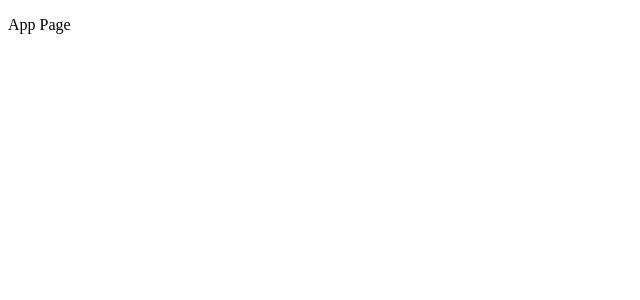
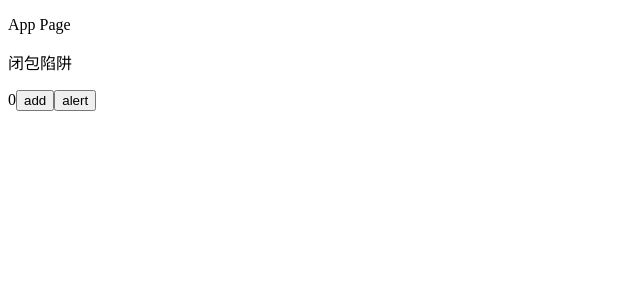
Before and after one commit to yinxi0607/wenjuanxing, a React (Vite) app: page / in a window 1280 px wide. Shown: the top 300 px of the page, without its empty margins (0-640 px from the left). Built offline with nearby package versions, Linux system fonts and the light colour scheme.

Commit message:
add closure trap

```diff
--- a/src/App.tsx
+++ b/src/App.tsx
@@ -7,6 +7,8 @@
 // import UseMemoDemo from "./UseMemoDemo.tsx";
 // import {useTitle} from "ahooks"
 
+import ClosureTrapDemo from "./ClosureTrapDemo.tsx";
+
 function App() {
     // useTitle("App pag1e")
     // const {loading,info} = useGetInfo()
@@ -14,6 +16,7 @@
     return (
         <>
             <p>App Page</p>
+            <ClosureTrapDemo/>
             {/*<p>*/}
             {/*    {loading? "加载中。。": info}*/}
             {/*</p>*/}
--- /dev/null
+++ b/src/ClosureTrapDemo.tsx
@@ -0,0 +1,29 @@
+import {FC, useEffect, useRef, useState} from 'react';
+
+const ClosureTrapDemo: FC = () => {
+    const [count,setCount] = useState(0)
+    const countRef =useRef(0)
+    useEffect(()=>{
+        countRef.current= count
+    },[count])
+    function add(){
+        setCount(count+1)
+    }
+    function alertFn(){
+        setTimeout(()=>{
+            // alert(count) //count值类型
+            alert(countRef.current) //ref 引用类型
+        },3000)
+    }
+    return (
+        <div>
+            <p>闭包陷阱</p>
+            <span>{count}</span>
+            <button onClick={add}>add</button>
+            <button onClick={alertFn}>alert</button>
+
+        </div>
+    );
+};
+
+export default ClosureTrapDemo;
```
